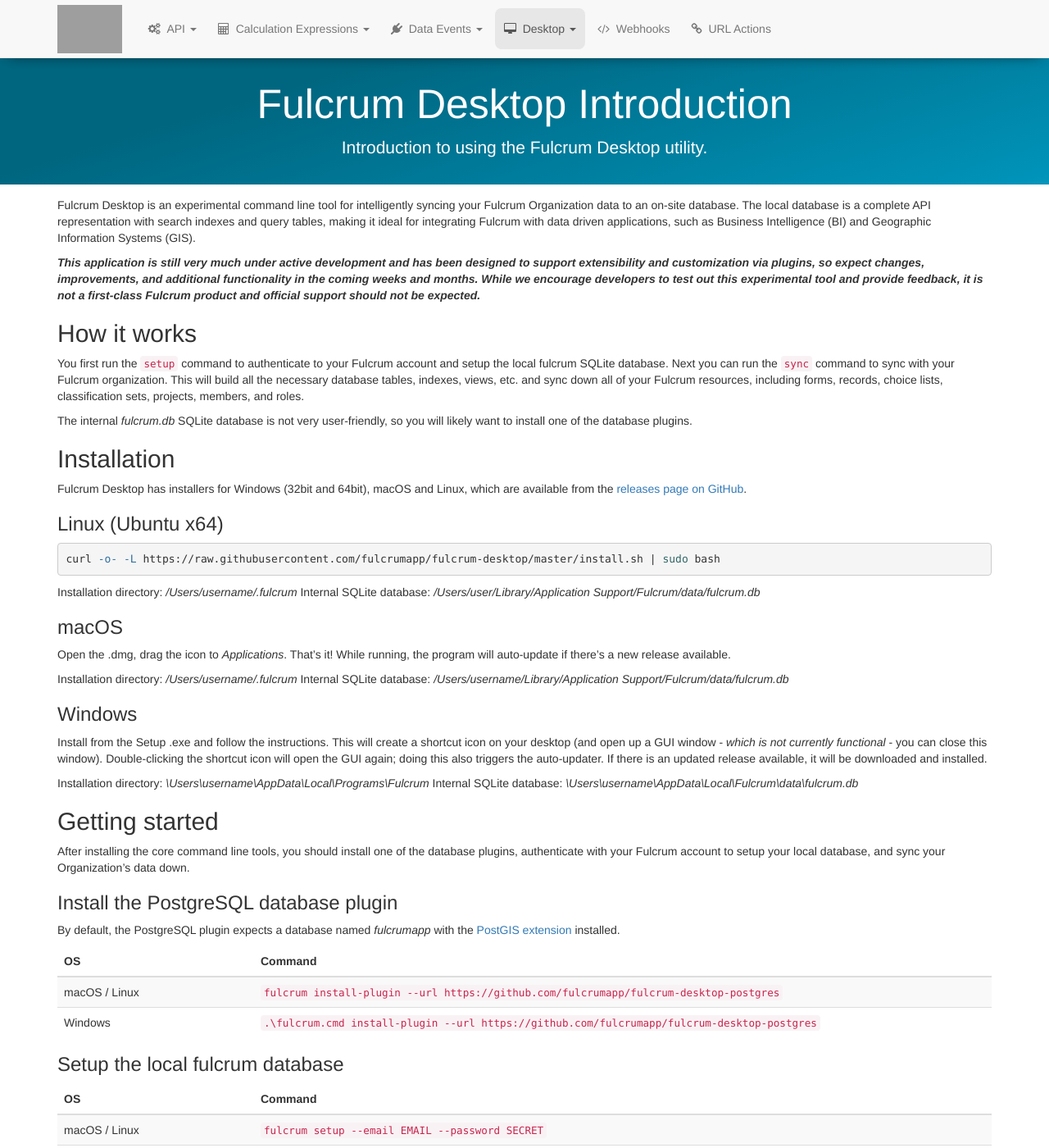
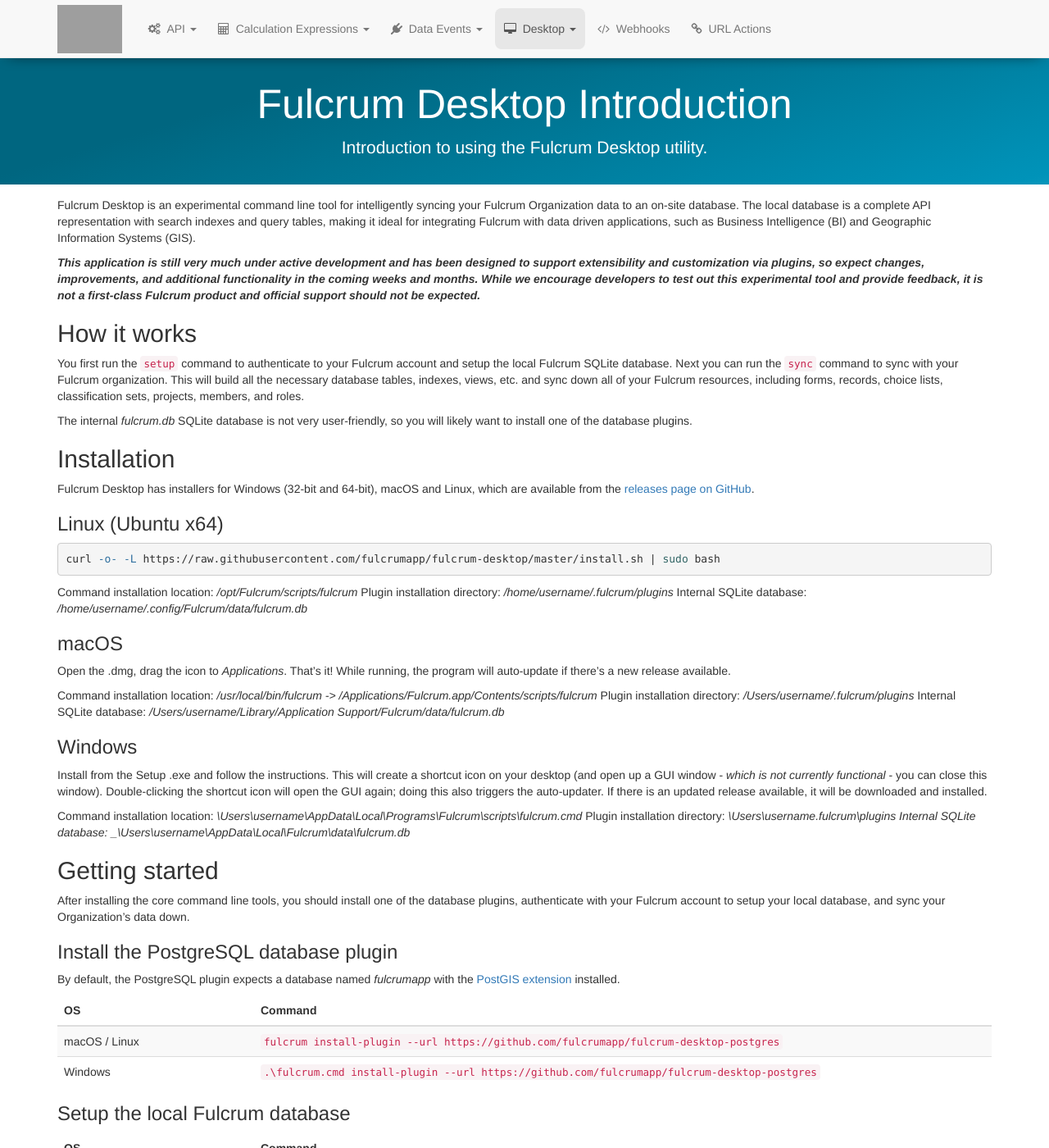
Before and after one commit to rylincoln/developer.fulcrumapp.com, a Jekyll site: the page built from _desktop/intro.md, in a window 1280 px wide and 1400 px high. Shown: the whole window at 82% size. Built offline with Jekyll 4.4.1, drawn with Linux system fonts in a browser that asks for light colours; nearby versions of some CDN libraries; some of the changed text lies outside the part shown; grey boxes are pictures that could not be loaded.

Commit message:
Update docs

````diff
--- a/_desktop/intro.md
+++ b/_desktop/intro.md
@@ -15,13 +15,13 @@ _**This application is still very much under active development and has been des
 
 ## How it works
 
-You first run the `setup` command to authenticate to your Fulcrum account and setup the local fulcrum SQLite database. Next you can run the `sync` command to sync with your Fulcrum organization. This will build all the necessary database tables, indexes, views, etc. and sync down all of your Fulcrum resources, including forms, records, choice lists, classification sets, projects, members, and roles.
+You first run the `setup` command to authenticate to your Fulcrum account and setup the local Fulcrum SQLite database. Next you can run the `sync` command to sync with your Fulcrum organization. This will build all the necessary database tables, indexes, views, etc. and sync down all of your Fulcrum resources, including forms, records, choice lists, classification sets, projects, members, and roles.
 
 The internal _fulcrum.db_ SQLite database is not very user-friendly, so you will likely want to install one of the database plugins.
 
 ## Installation
 
-Fulcrum Desktop has installers for Windows (32bit and 64bit), macOS and Linux, which are available from the [releases page on GitHub](https://github.com/fulcrumapp/fulcrum-desktop/releases).
+Fulcrum Desktop has installers for Windows (32-bit and 64-bit), macOS and Linux, which are available from the [releases page on GitHub](https://github.com/fulcrumapp/fulcrum-desktop/releases).
 
 ### Linux (Ubuntu x64)
 
@@ -29,21 +29,24 @@ Fulcrum Desktop has installers for Windows (32bit and 64bit), macOS and Linux, w
 curl -o- -L https://raw.githubusercontent.com/fulcrumapp/fulcrum-desktop/master/install.sh | sudo bash
 ```
 
-Installation directory: _/Users/username/.fulcrum_
-Internal SQLite database: _/Users/user/Library/Application Support/Fulcrum/data/fulcrum.db_
+Command installation location: _/opt/Fulcrum/scripts/fulcrum_
+Plugin installation directory: _/home/username/.fulcrum/plugins_
+Internal SQLite database: _/home/username/.config/Fulcrum/data/fulcrum.db_
 
 ### macOS
 
 Open the .dmg, drag the icon to _Applications_. That's it! While running, the program will auto-update if there's a new release available.
 
-Installation directory: _/Users/username/.fulcrum_
+Command installation location: _/usr/local/bin/fulcrum -> /Applications/Fulcrum.app/Contents/scripts/fulcrum_
+Plugin installation directory: _/Users/username/.fulcrum/plugins_
 Internal SQLite database: _/Users/username/Library/Application Support/Fulcrum/data/fulcrum.db_
 
 ### Windows
 
 Install from the Setup .exe and follow the instructions. This will create a shortcut icon on your desktop (and open up a GUI window - _which is not currently functional_ - you can close this window). Double-clicking the shortcut icon will open the GUI again; doing this also triggers the auto-updater. If there is an updated release available, it will be downloaded and installed.
 
-Installation directory: _\Users\username\AppData\Local\Programs\Fulcrum_
+Command installation location: _\Users\username\AppData\Local\Programs\Fulcrum\scripts\fulcrum.cmd_
+Plugin installation directory: _\Users\username\.fulcrum\plugins
 Internal SQLite database: _\Users\username\AppData\Local\Fulcrum\data\fulcrum.db_
 
 ## Getting started
@@ -60,7 +63,7 @@ By default, the PostgreSQL plugin expects a database named _fulcrumapp_ with the
 | macOS / Linux  | `fulcrum install-plugin --url https://github.com/fulcrumapp/fulcrum-desktop-postgres`  |
 | Windows | `.\fulcrum.cmd install-plugin --url https://github.com/fulcrumapp/fulcrum-desktop-postgres` |
 
-### Setup the local fulcrum database
+### Setup the local Fulcrum database
 
 {:.table.table-striped.event-table}
 | OS | Command |
@@ -74,7 +77,9 @@ By default, the PostgreSQL plugin expects a database named _fulcrumapp_ with the
 | OS | Command |
 | - | - |
 | macOS / Linux  | `fulcrum sync --org 'Organization Name'`  |
-| Windows | `.\fulcrum.cmd sync --org 'Organization Name'` |
+| Windows | `.\fulcrum.cmd sync --org "Organization Name"` |
+
+_Windows seems to prefer double quotes with command parameters._
 
 ## Next steps
 
--- a/public/css/app.css
+++ b/public/css/app.css
@@ -161,7 +161,3 @@ body {
 .event-table tbody tr td:first-child, .event-table thead tr th:first-child {
   width: 240px;
 }
-
-.desktop thead tr th, .desktop td {
-  padding: 0 10px 0 0;
-}
````
Also changed, not shown: _desktop/reference.md (+4 -2 lines).
